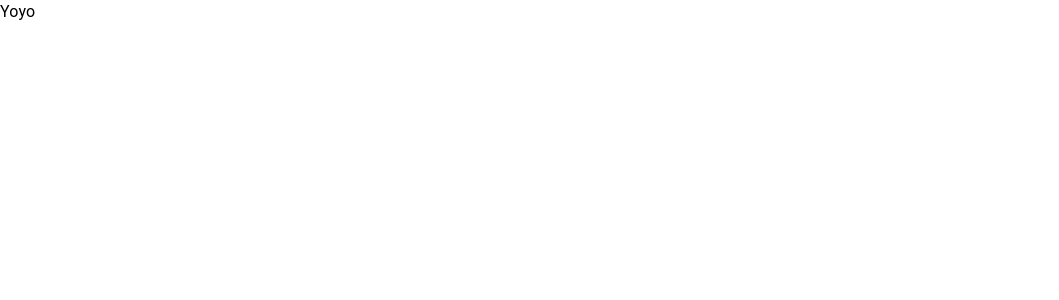
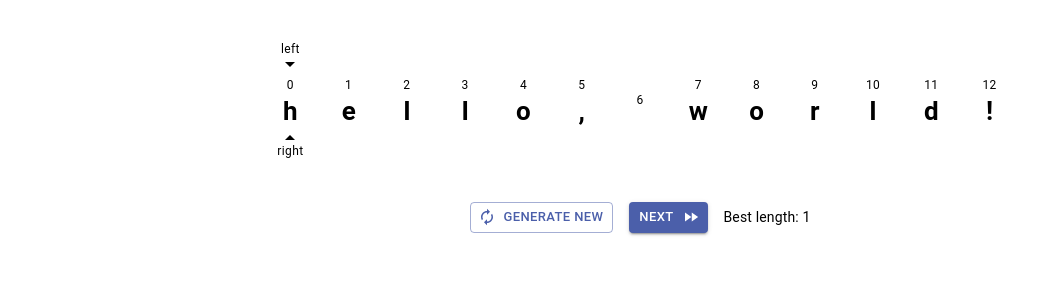
Before and after one commit to MartinXPN/tutorials.profound.academy, a Next.js app: page /sliding-window in a window 1280 px wide. Shown: the top 300 px of the page, without its empty margins (0-1059 px from the left). Built offline with nearby package versions, Linux system fonts and the light colour scheme.

Commit message:
Implemented sliding window interactive tutorial

```diff
--- a/app/page.tsx
+++ b/app/page.tsx
@@ -12,7 +12,7 @@ export default function Page() {
             <Stack direction="column" alignItems="center" alignContent="center" width="100%" paddingY={10} spacing={5}>
                 <SvgIcon sx={{fontSize: 100}}><Logo /></SvgIcon>
                 <Typography variant="h1" textAlign="center">
-                    Interactive tutorials {'\n'} for Profound Academy
+                    Interactive tutorials for Profound Academy
                 </Typography>
             </Stack>
         </main>
--- a/app/sliding-window/page.tsx
+++ b/app/sliding-window/page.tsx
@@ -1,12 +1,77 @@
 'use client';
-import {memo} from "react";
+import {memo, useState} from "react";
 import Typography from "@mui/material/Typography";
+import Stack from "@mui/material/Stack";
+import Button from "@mui/material/Button";
+import AutorenewIcon from '@mui/icons-material/Autorenew';
+import FastForwardIcon from "@mui/icons-material/FastForward";
+import ArrowDropDownIcon from '@mui/icons-material/ArrowDropDown';
+import ArrowDropUpIcon from '@mui/icons-material/ArrowDropUp';
 
 function Page() {
+    const [currentWord, setCurrentWord] = useState<string>('hello, world!');
+    const [left, setLeft] = useState<number>(0);
+    const [right, setRight] = useState<number>(0);
+    const [bestLength, setBestLength] = useState<number>(1);
+    const [letters, setLetters] = useState<string[]>(['h']);
+
+    if( letters.length > bestLength )
+        setBestLength(letters.length);
+
+    const onGenerateNewClicked = () => {
+        const length = Math.floor(Math.random() * 20) + 1;
+        const letters = 'abcdefghijklmnopqrstuvwxyz -';
+        let word = '';
+        for (let i = 0; i < length; i++) {
+            word += letters[Math.floor(Math.random() * letters.length)];
+        }
+        setCurrentWord(word);
+        setLeft(0);
+        setRight(0);
+        setLetters([word[0]]);
+        setBestLength(1);
+    }
+    const onNextClicked = () => {
+        const r = right + 1;
+        let l = left;
+        if( r >= currentWord.length )
+            return;
+
+        const newLetters = [...letters];
+
+        while( newLetters.includes(currentWord[r]) ) {
+            // remove currentWord[l] from letters
+            const index = newLetters.indexOf(currentWord[l]);
+            newLetters.splice(index, 1);
+            l++;
+        }
+
+        setLetters([...newLetters, currentWord[r]]);
+        setRight(r);
+        setLeft(l);
+    }
+
     return <>
-        <main>
-            <Typography>Yoyo</Typography>
-        </main>
+        <Stack direction="column" alignItems="center" alignContent="center">
+            <Stack direction="row" alignItems="center" marginY={5} sx={{ overflowX: 'auto' }}>
+            {currentWord.split('').map((letter, index) => (
+                <Stack marginX={2} direction="column" alignContent="center" alignItems="center" key={`letter-${index}-${letter}`}>
+                    <Typography variant="caption" marginBottom={-1} visibility={left === index ? 'visible' : 'hidden'}>left</Typography>
+                    <ArrowDropDownIcon visibility={left === index ? 'visible' : 'hidden'} />
+                    <Typography variant="caption">{index}</Typography>
+                    <Typography variant="h3" fontWeight="bold">{letter}</Typography>
+                    <ArrowDropUpIcon visibility={right === index ? 'visible' : 'hidden'} />
+                    <Typography variant="caption" marginTop={-1} visibility={right === index ? 'visible' : 'hidden'}>right</Typography>
+                </Stack>
+            ))}
+            </Stack>
+
+            <Stack direction="row" spacing={2} alignItems="center">
+                <Button variant="outlined" startIcon={<AutorenewIcon />} onClick={onGenerateNewClicked} size="small">Generate new</Button>
+                <Button variant="contained" endIcon={<FastForwardIcon />} onClick={onNextClicked} size="small" disabled={right === currentWord.length - 1}>Next</Button>
+                <Typography variant="body2">Best length: {bestLength}</Typography>
+            </Stack>
+        </Stack>
     </>
 }
 
--- a/package.json
+++ b/package.json
@@ -11,6 +11,7 @@
     "dependencies": {
         "@emotion/react": "^11.10.5",
         "@emotion/styled": "^11.10.5",
+        "@mui/icons-material": "^5.11.0",
         "@mui/material": "^5.11.0",
         "@next/font": "13.0.7",
         "@svgr/webpack": "^6.5.1",
```
Also changed, not shown: 1 other file (tests, documents, lock files or other folders).
